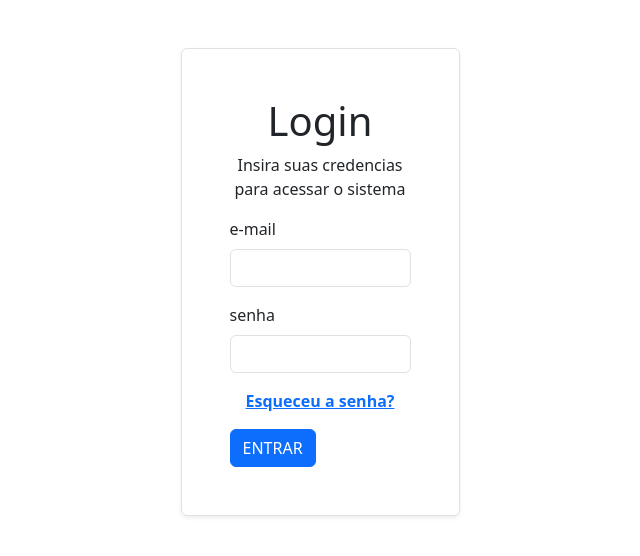
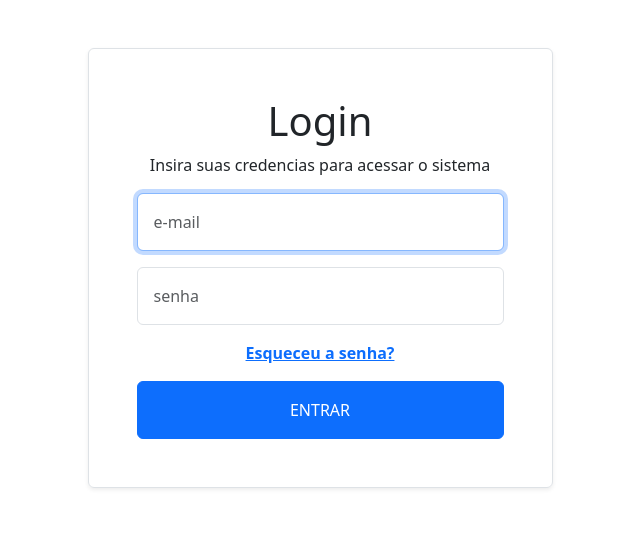
Before and after one commit to emanuelseverino/pratica, a Django app: page /accounts/login/ in a window 1280 px wide. Shown: the part 56-612 px from the top of the page, without its empty margins (320-960 px from the left). Run offline with Django 4.2, Linux system fonts and the light colour scheme.

Commit message:
Desing das telas

```diff
--- a/templates/registration/login.html
+++ b/templates/registration/login.html
@@ -2,19 +2,20 @@
 {% load static %}
 {% block content %}
 <div class="container mt-5 d-flex justify-content-center bg-ligth">
-    <div class="col-sm-3 p-5 border rounded shadow-sm">
+    <div class="col-sm-5 p-5 border rounded shadow-sm">
         <h1 class="text-center">Login</h1>
         <div class="text-center mb-3">Insira suas credencias para acessar o sistema</div>
         <form method="post" action="{% url 'login' %}">
             {% csrf_token %}
             <div class="mb-3">
-                <label for="exampleInputEmail1" class="form-label">e-mail</label>
-                <input required name="username" type="email" class="form-control" id="exampleInputEmail1"
+                <input required autofocus name="username" type="email" class="form-control p-3" placeholder="e-mail"
+                       id="exampleInputEmail1"
                        aria-describedby="emailHelp">
             </div>
             <div class="mb-3">
-                <label for="exampleInputPassword1" class="form-label">senha</label>
-                <input required name="password" type="password" class="form-control" id="exampleInputPassword1">
+
+                <input required name="password" type="password" class="form-control p-3" placeholder="senha"
+                       id="exampleInputPassword1">
             </div>
             <div class="mb-3 text-center">
                 <strong class=""><a href="{% url 'password_reset' %}">Esqueceu a senha?</a></strong>
@@ -28,7 +29,9 @@
             {% endfor %}
             {% endfor %}
             {% endif %}
-            <button type="submit" class="btn btn-primary">ENTRAR</button>
+            <div class="d-grid">
+                <button type="submit" class="btn btn-primary p-3">ENTRAR</button>
+            </div>
         </form>
     </div>
 </div>
```
Also changed, not shown: core/templates/core/register.html (+7 -2 lines), templates/registration/password_change_form.html (+7 -5 lines), templates/registration/password_reset_form.html (+5 -4 lines).
